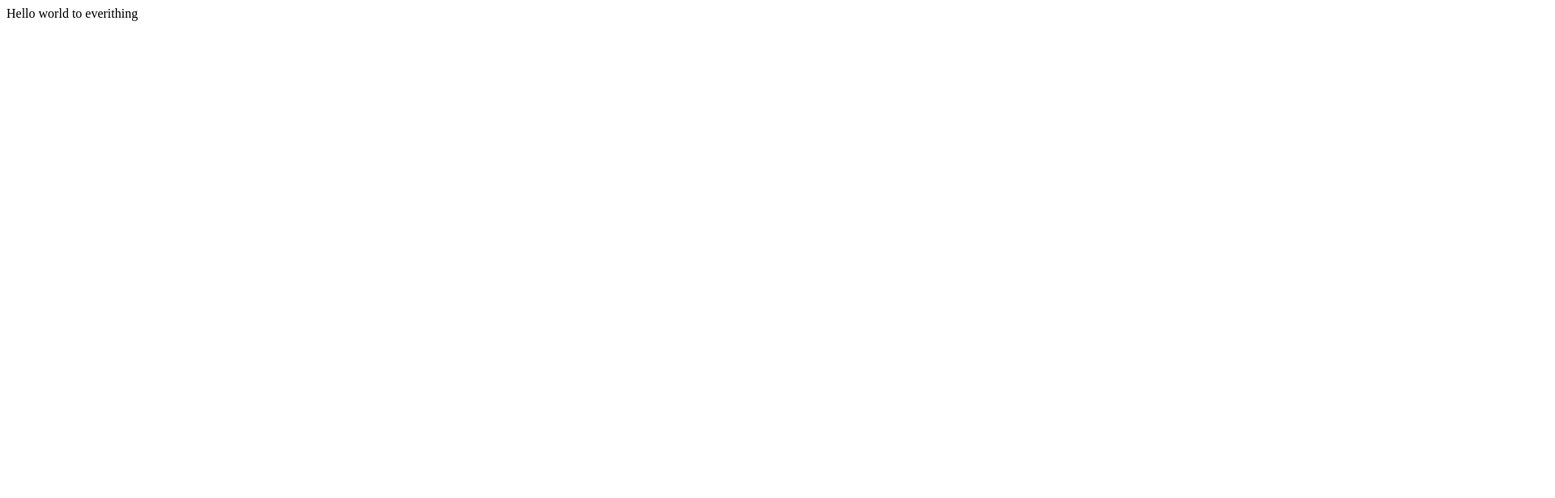
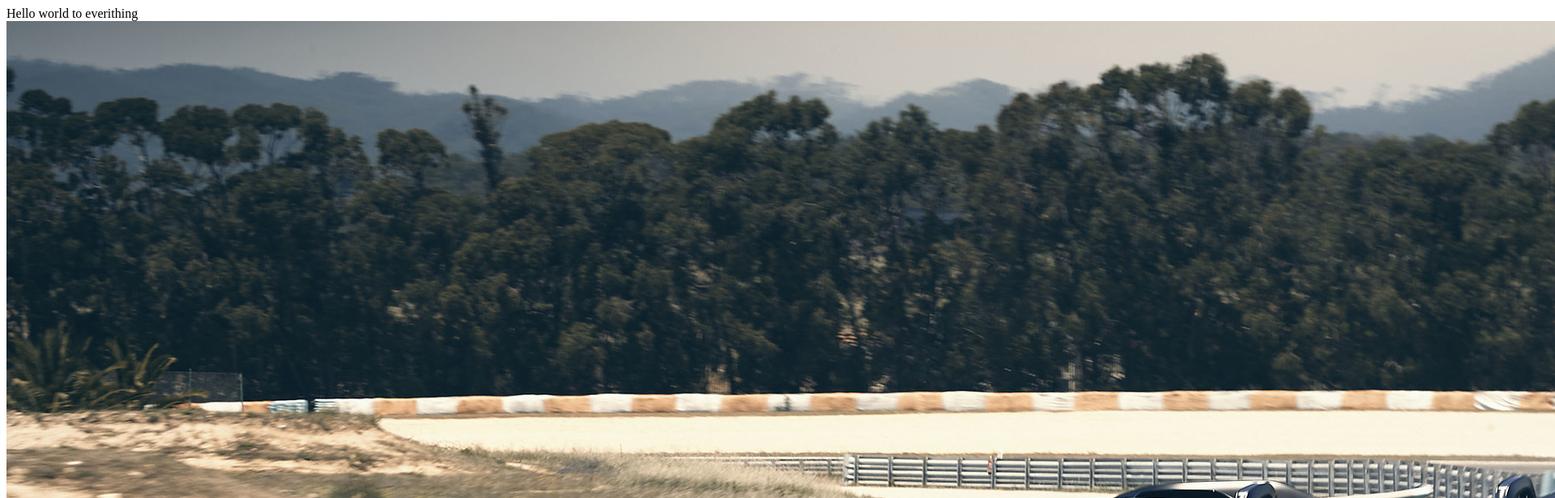
Before and after one commit to JuanValdezGaleana/aprendiendoGit, a plain HTML site: page index.html in a window 1280 px wide. Shown: the top 616 px of the page at 81% size, 1920 px wide, since content can reach past the window. Drawn offline with Linux system fonts and the light colour scheme.

Commit message:
agregando imagenes

```diff
--- a/index.html
+++ b/index.html
@@ -8,5 +8,7 @@
 </head>
 <body>
     Hello world to everithing
+    <img src="./images/2019_mclaren_senna_27_2560x1440.jpg" alt="">
+
 </body>
 </html>
```
Also changed, not shown: images/2019_mclaren_senna_27_2560x1440.jpg (added).
